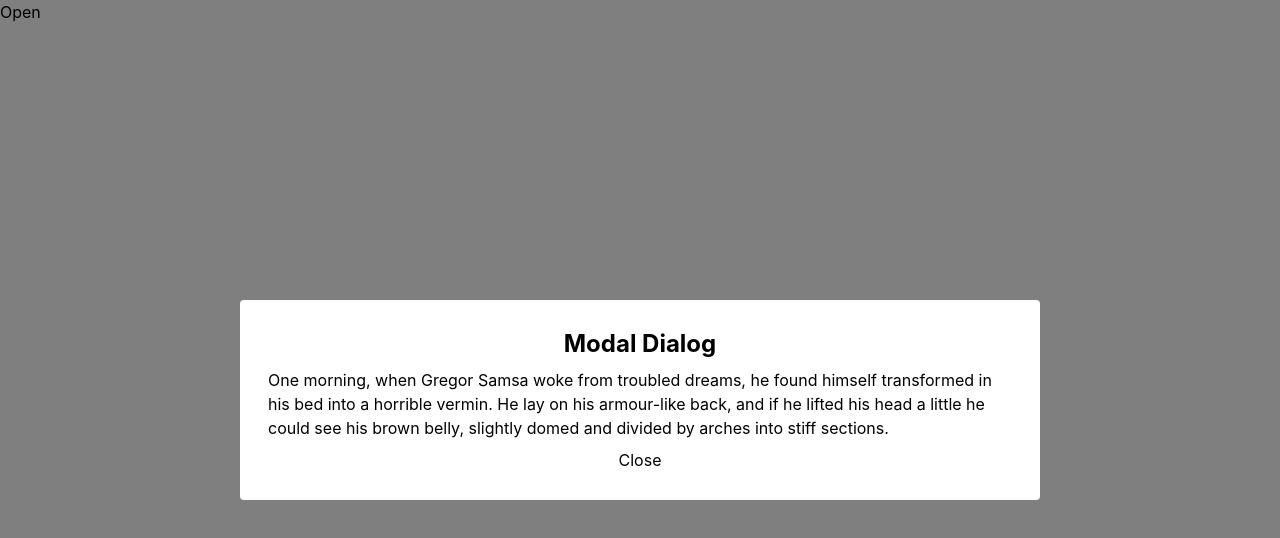
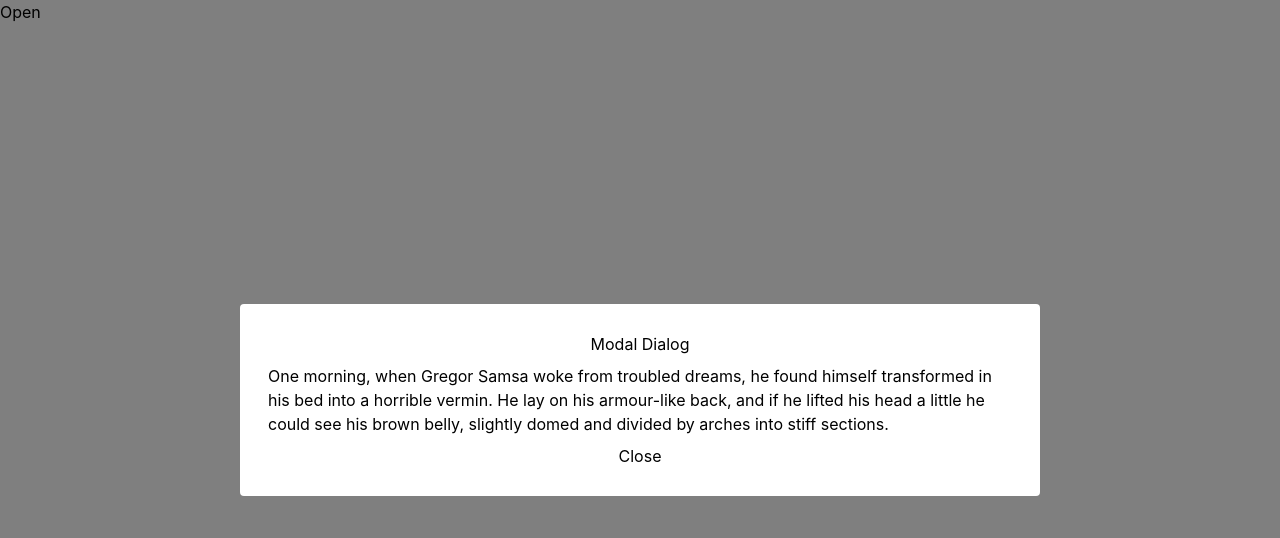
Before and after one commit to yiwenwangANU/playround_react, a React (Vite) app: page /16 in a window 1280 px wide. Both pictures are taken after a click on the button "Open". Shown: the top 538 px of the page. Built offline with nearby package versions, Linux system fonts and the light colour scheme.

Commit message:
re-write

```diff
--- a/src/components/Modal/Modal.tsx
+++ b/src/components/Modal/Modal.tsx
@@ -1,39 +1,31 @@
 import { useEffect, useRef, type FC, type ReactNode } from "react";
-import { twMerge } from "tailwind-merge";
 
 interface Props {
   open: boolean;
   onClose: () => void;
   children: ReactNode;
-  className?: string;
 }
 
-const Modal: FC<Props> = ({ open, onClose, children, className }) => {
+const Modal: FC<Props> = ({ open, onClose, children }) => {
   const dialogRef = useRef<HTMLDialogElement>(null);
   useEffect(() => {
     if (!dialogRef.current) return;
     if (open) {
       dialogRef.current.showModal();
-    } else {
-      dialogRef.current.close();
+      return;
     }
+    dialogRef.current.close();
   }, [open]);
 
   return (
     <dialog
       className="m-auto rounded backdrop:bg-black/50"
       ref={dialogRef}
-      onClose={onClose}
       onClick={(e) => {
         if (e.target === e.currentTarget) onClose();
       }}
     >
-      <div className={twMerge("w-200 p-7", className)}>
-        {children}
-        <button onClick={onClose} className="mx-auto block w-fit">
-          Close
-        </button>
-      </div>
+      <div className="w-200 space-y-2 p-7">{children}</div>
     </dialog>
   );
 };
--- a/src/components/Modal2/Modal2.tsx
+++ /dev/null
@@ -1,32 +0,0 @@
-import useOutsideClick from "@/hooks/useOutsideClick";
-import type { FC, ReactNode } from "react";
-import { createPortal } from "react-dom";
-import { twMerge } from "tailwind-merge";
-
-interface Props {
-  open: boolean;
-  onClose: () => void;
-  children: ReactNode;
-  className?: string;
-}
-
-const Modal2: FC<Props> = ({ open, onClose, children, className }) => {
-  const ref = useOutsideClick<HTMLDivElement>(onClose);
-  if (!open) return;
-  return createPortal(
-    <div className="fixed inset-0 grid place-items-center bg-black/50">
-      <div
-        className={twMerge("w-200 rounded bg-white p-7", className)}
-        ref={ref}
-      >
-        {children}
-        <button className="mx-auto block w-fit" onClick={onClose}>
-          Close
-        </button>
-      </div>
-    </div>,
-    document.body,
-  );
-};
-
-export default Modal2;
--- a/src/components/Modal2/index.ts
+++ /dev/null
@@ -1 +0,0 @@
-export { default } from "./Modal2";
--- /dev/null
+++ b/src/components/Model2/Model2.tsx
@@ -0,0 +1,22 @@
+import useOutsideClick from "@/hooks/useOutsideClick";
+import type { FC, ReactNode } from "react";
+
+interface Props {
+  open: boolean;
+  onClose: () => void;
+  children: ReactNode;
+}
+
+const Model2: FC<Props> = ({ open, onClose, children }) => {
+  const ref = useOutsideClick<HTMLDivElement>(onClose);
+  if (!open) return;
+  return (
+    <div className="fixed inset-0 grid place-items-center bg-black/50">
+      <div className="w-200 rounded bg-white p-7" ref={ref}>
+        {children}
+      </div>
+    </div>
+  );
+};
+
+export default Model2;
--- /dev/null
+++ b/src/components/Model2/index.ts
@@ -0,0 +1 @@
+export { default } from "./Model2";
--- a/src/hooks/useOutsideClick.ts
+++ b/src/hooks/useOutsideClick.ts
@@ -2,20 +2,20 @@ import { useEffect, useEffectEvent, useRef } from "react";
 
 const useOutsideClick = <T extends HTMLElement>(callback: () => void) => {
   const ref = useRef<T>(null);
-  const callbackevent = useEffectEvent(callback);
+
+  const handlePointerDown = useEffectEvent((e: PointerEvent) => {
+    if (
+      ref.current &&
+      e.target instanceof Node &&
+      !ref.current.contains(e.target)
+    )
+      callback();
+  });
 
   useEffect(() => {
-    const handlePointerDown = (e: PointerEvent) => {
-      if (
-        ref.current &&
-        e.target instanceof Node &&
-        !ref.current.contains(e.target)
-      )
-        callbackevent();
-    };
     document.addEventListener("pointerdown", handlePointerDown);
     return () => document.removeEventListener("pointerdown", handlePointerDown);
-  }, [ref]);
+  }, []);
 
   return ref;
 };
--- a/src/pages/ModalDialogPage/ModalDialogPage.tsx
+++ b/src/pages/ModalDialogPage/ModalDialogPage.tsx
@@ -1,23 +1,23 @@
-import Modal2 from "@/components/Modal2";
+import Modal2 from "@/components/Model2";
 import { useState, type FC } from "react";
-const DATA = {
-  title: "Modal Dialog",
-  content:
-    "One morning, when Gregor Samsa woke from troubled dreams, he found himself transformed in his bed into a horrible vermin. He lay on his armour-like back, and if he lifted his head a little he could see his brown belly, slightly domed and divided by arches into stiff sections.",
-};
+
+const TITLE = "Modal Dialog";
+const CONTENT =
+  "One morning, when Gregor Samsa woke from troubled dreams, he found himself transformed in his bed into a horrible vermin. He lay on his armour-like back, and if he lifted his head a little he could see his brown belly, slightly domed and divided by arches into stiff sections.";
+
 const ModalDialogPage: FC = () => {
   const [open, setOpen] = useState<boolean>(false);
-
   return (
     <>
       <button onClick={() => setOpen(true)}>Open</button>
-      {/* <Modal open={open} onClose={() => setOpen(false)} className="space-y-2">
-        <div className="text-center text-2xl font-bold">{DATA.title}</div>
-        <div>{DATA.content}</div>
-      </Modal> */}
-      <Modal2 open={open} onClose={() => setOpen(false)} className="space-y-2">
-        <div className="text-center text-2xl font-bold">{DATA.title}</div>
-        <div>{DATA.content}</div>
+      <Modal2 open={open} onClose={() => setOpen(false)}>
+        <div className="flex flex-col items-center justify-center gap-2">
+          <h1>{TITLE}</h1>
+          <div>{CONTENT}</div>
+          <button onClick={() => setOpen(false)} className="w-fit">
+            Close
+          </button>
+        </div>
       </Modal2>
     </>
   );
```
